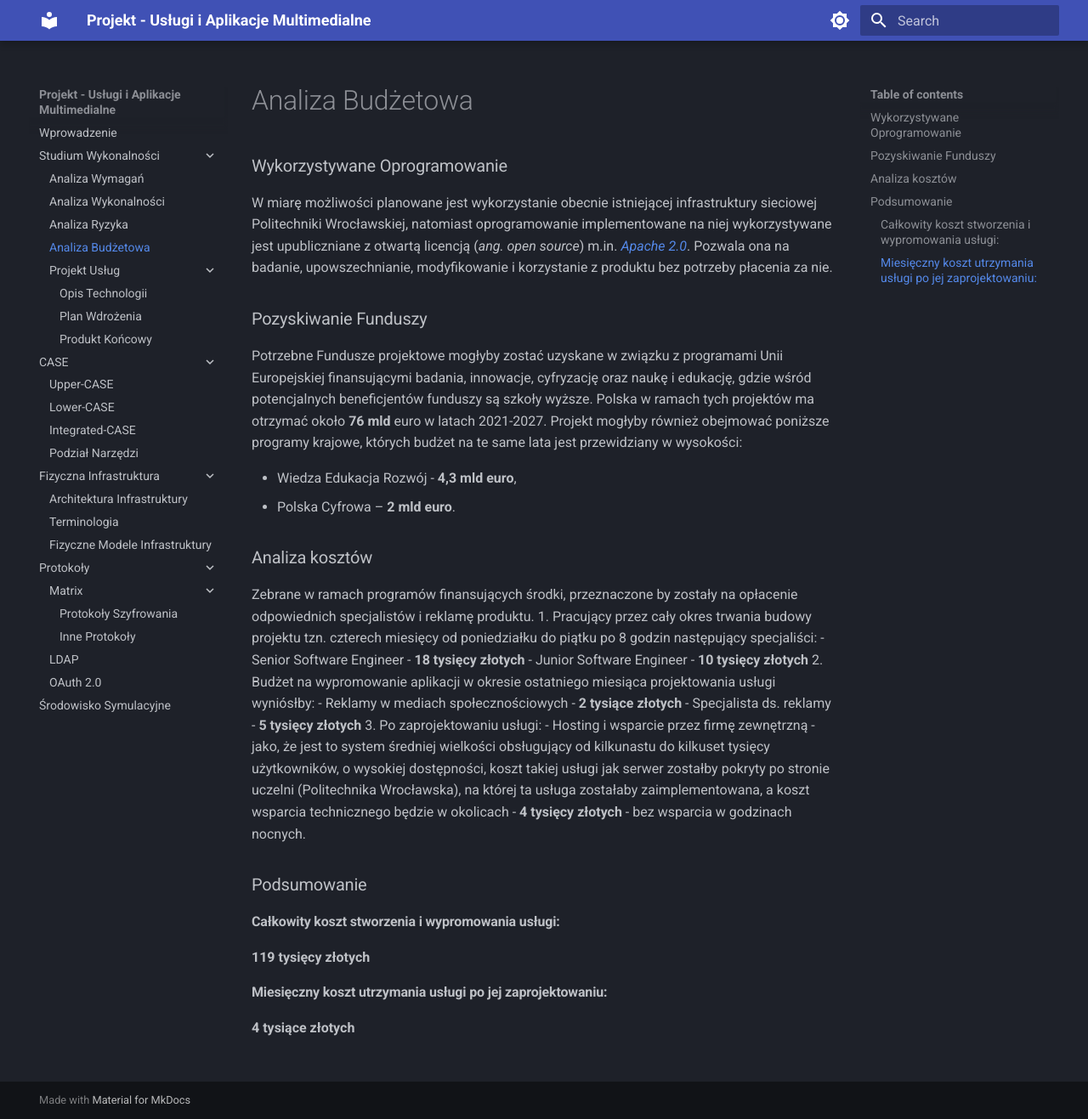
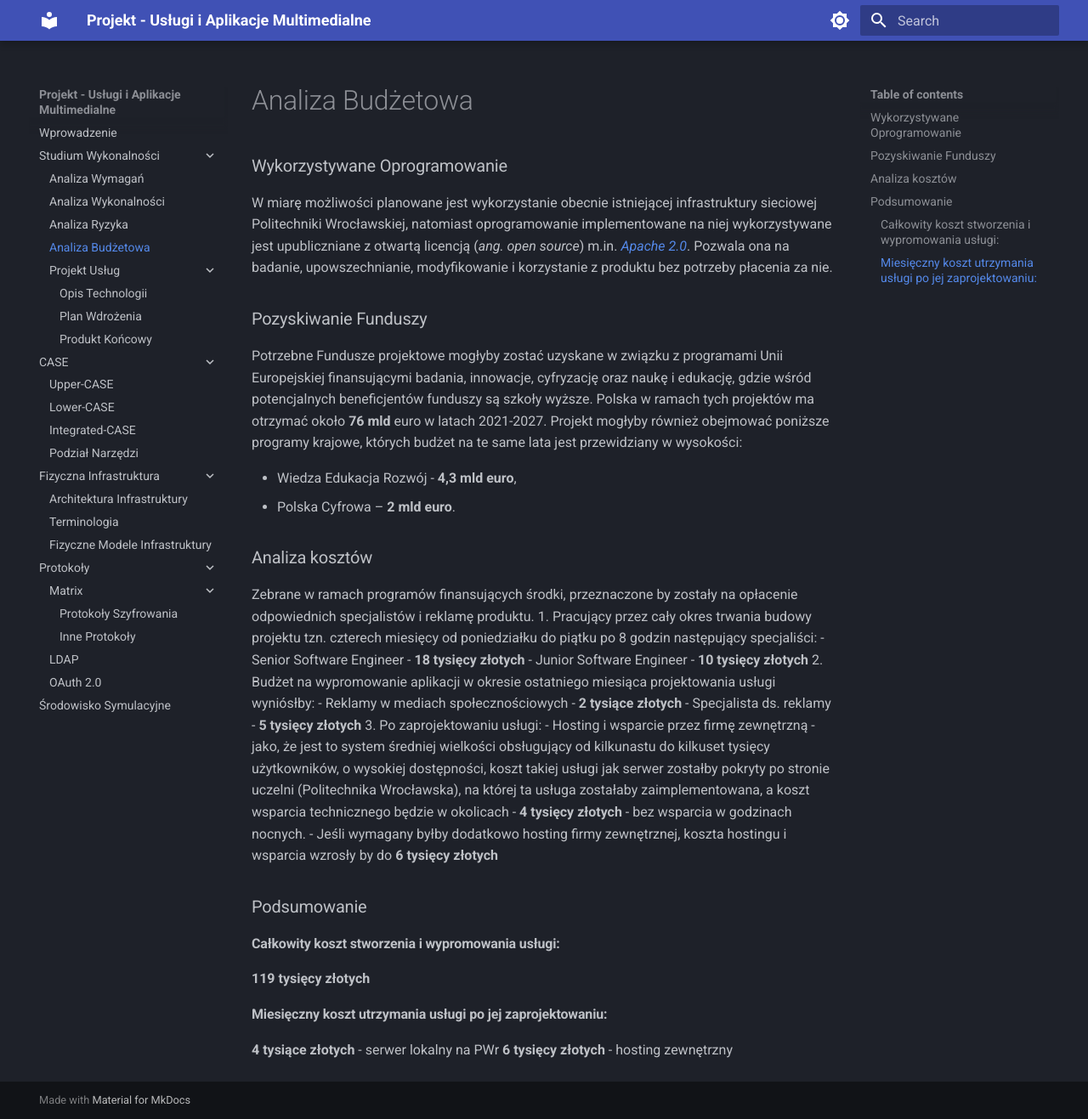
Before and after one commit to chramb/mtx4pwr, an MkDocs documentation site: the page built from docs/studium-wykonalnosci/analiza-budzetowa.md, in a window 1280 px wide and 1317 px high. Shown: the whole window at 85% size. Built offline with MkDocs 1.6.1 and Material for MkDocs 9.7.7, drawn with Linux system fonts in a browser that asks for light colours.

Commit message:
Update analiza-budzetowa.md

```diff
--- a/docs/studium-wykonalnosci/analiza-budzetowa.md
+++ b/docs/studium-wykonalnosci/analiza-budzetowa.md
@@ -27,9 +27,11 @@ Zebrane w ramach programów finansujących środki, przeznaczone by zostały na
 - Specjalista ds. reklamy - **5 tysięcy złotych**
 3. Po zaprojektowaniu usługi:
 - Hosting i wsparcie przez firmę zewnętrzną - jako, że jest to system średniej wielkości obsługujący od  kilkunastu do kilkuset tysięcy użytkowników, o wysokiej dostępności, koszt takiej usługi jak serwer zostałby pokryty po stronie uczelni (Politechnika Wrocławska), na której ta usługa zostałaby zaimplementowana, a koszt wsparcia technicznego będzie w okolicach - **4 tysięcy złotych** - bez wsparcia w godzinach nocnych.
+- Jeśli wymagany byłby dodatkowo hosting firmy zewnętrznej, koszta hostingu i wsparcia wzrosły by do **6 tysięcy złotych**
 
 # Podsumowanie
 ## Całkowity koszt stworzenia i wypromowania usługi:
 **119 tysięcy złotych**
 ## Miesięczny koszt utrzymania usługi po jej zaprojektowaniu:
-**4 tysiące złotych**
+**4 tysiące złotych** - serwer lokalny na PWr
+**6 tysięcy złotych** - hosting zewnętrzny
```
